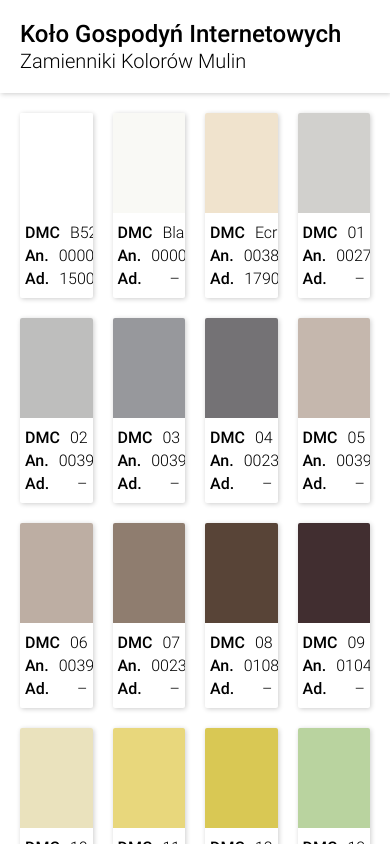
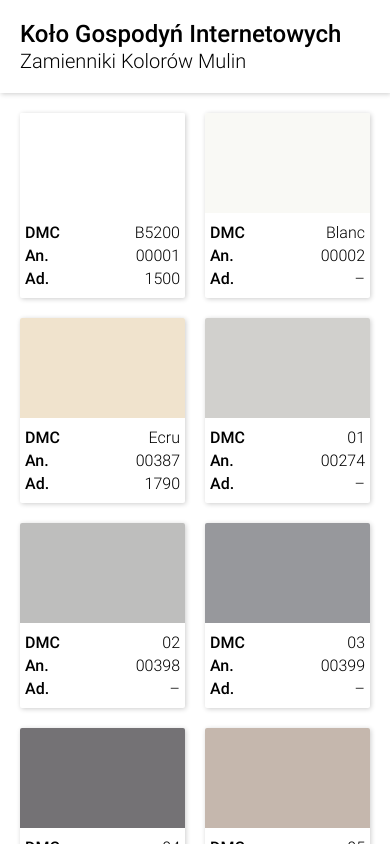
Before and after one commit to edworczak/thread-colours-substitutes, a React (Vite) app: page / in a window 390 px wide. Shown: the top 844 px of the page. Built offline with nearby package versions, Linux system fonts and the light colour scheme.

Commit message:
Responsive Grid

```diff
--- a/src/components/colour-list/colour-list.styled.jsx
+++ b/src/components/colour-list/colour-list.styled.jsx
@@ -1,7 +1,31 @@
 import styled from "styled-components";
+import {theme} from "../../shared-styles/theme.styled";
 
 export const ColourList = styled.div`
-  display: flex;
-  flex-wrap: wrap;
+  box-sizing: border-box;
+  display: grid;
+  grid-auto-flow: row;
+  grid-template-columns: repeat(5, 1fr);
+  grid-template-rows: auto;
+  height: 100%;
+  overflow-x: hidden;
+  overflow-y: auto;
   padding: 20px 10px 0;
+  width: 100%;
+
+  @media only screen and (max-width: ${theme.breakpoints.columns4}) {
+    grid-template-columns: repeat(4, 1fr);
+  }
+
+  @media only screen and (max-width: ${theme.breakpoints.columns3}) {
+    grid-template-columns: repeat(3, 1fr);
+  }
+
+  @media only screen and (max-width: ${theme.breakpoints.columns2}) {
+    grid-template-columns: repeat(2, 1fr);
+  }
+
+  @media only screen and (max-width: ${theme.breakpoints.columns1}) {
+    grid-template-columns: repeat(1, 1fr);
+  }
 `;
--- a/src/components/colour/colour.jsx
+++ b/src/components/colour/colour.jsx
@@ -1,16 +1,18 @@
-import { ColourWrapper, ColourImage, ColourInfoWrapper } from "./colour.styled";
+import {ColourWrapper, ColourImage, ColourInfoWrapper, ColourBG} from "./colour.styled";
 import ColourInfo from "../colour-info/colour-info";
 import pl from "../../data/pl";
 
 const Colour = ({ rgb, dmc, anchor, ariadna }) => {
   return (
     <ColourWrapper data-dmc={dmc} data-anchor={anchor} data-ariadna={ariadna}>
+        <ColourBG>
             <ColourImage rgb={rgb} />
             <ColourInfoWrapper>
                 <ColourInfo brand={pl.colour.dmc} number={dmc} />
                 <ColourInfo brand={pl.colour.anchor} number={anchor} />
                 <ColourInfo brand={pl.colour.ariadna} number={ariadna} />
             </ColourInfoWrapper>
+        </ColourBG>
     </ColourWrapper>
   );
 };
--- a/src/components/colour/colour.styled.jsx
+++ b/src/components/colour/colour.styled.jsx
@@ -2,12 +2,15 @@
 import { theme } from "../../shared-styles/theme.styled";
 
 export const ColourWrapper = styled.div`
+  min-width: 150px;
+  padding: 0 10px 20px;
+`;
+
+export const ColourBG = styled.div`
   background: ${theme.background};
   border-radius: 2px;
   box-shadow: ${theme.shadow};
-  margin: 0 10px 20px;
   overflow: hidden;
-  width: calc(25% - 20px);
 `;
 
 export const ColourImage = styled.div`
--- a/src/data/colours.jsx
+++ b/src/data/colours.jsx
@@ -323,6 +323,12 @@
     anchor: "00253",
     ariadna: "1708",
   },
+  DMC166: {
+    rgb: "#B9A216",
+    dmc: "166",
+    anchor: "00255",
+    ariadna: "",
+  },
 };
 
 export default colours;
--- a/src/shared-styles/theme.styled.jsx
+++ b/src/shared-styles/theme.styled.jsx
@@ -2,4 +2,10 @@
   background: "#FFFFFF",
   shadow: "1px 1px 5px 0px rgba(0, 0, 0, 0.2)",
   font: "'Roboto', sans-serif",
+  breakpoints: {
+    columns1: '360px',
+    columns2: '530px',
+    columns3: '700px',
+    columns4: '900px',
+  },
 };
```
Lines whose indentation alone changed are shown as unchanged.
